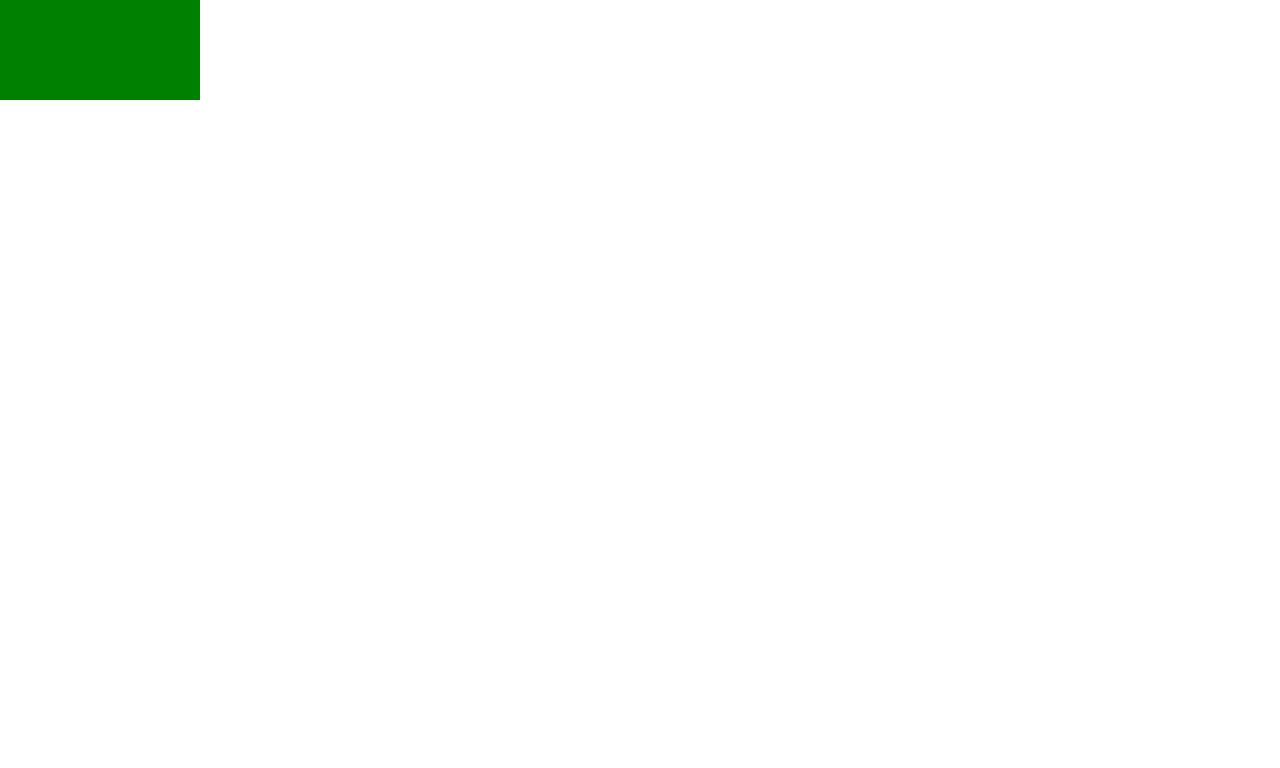
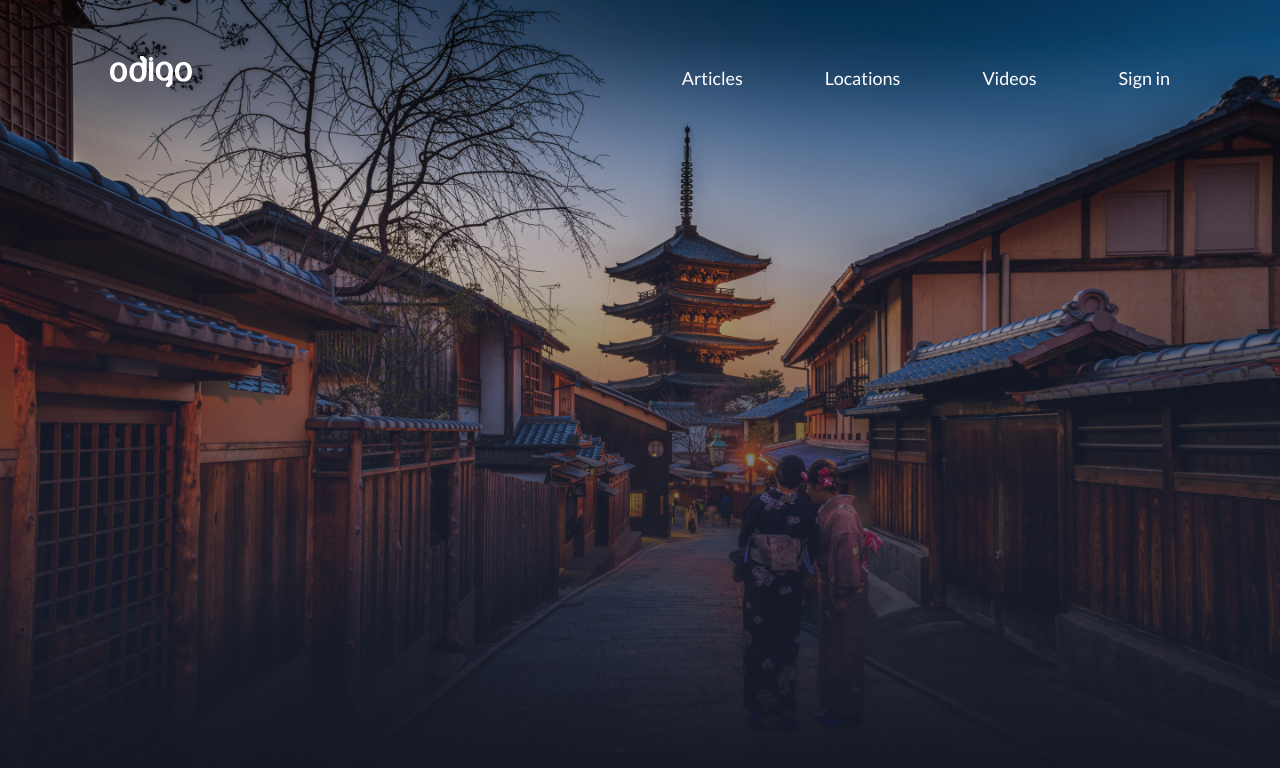
Before and after one commit to vadushkin/JapanesePlacesSite, a plain HTML site: page index.html in a window 1280 px wide. Drawn offline with Linux system fonts and the light colour scheme.

Commit message:
Added header navbar

```diff
--- a/css/style.css
+++ b/css/style.css
@@ -33,9 +33,77 @@ html {
     box-sizing: inherit;
 }
 
-.item {
-    width: 200px;
-    height: 100px;
-    background: green;
-    /*padding: 20px;*/
+body {
+    font-family: 'Lato', serif;
+    font-style: normal;
+    font-size: 16px;
+    line-height: 1.2;
+    font-weight: normal;
+    color: #102746;
 }
+
+.wrapper {
+    max-width: 1060px;
+    margin: 0 auto;
+}
+
+/* ############################################################### */
+/* Header block start */
+/* ############################################################### */
+
+.header {
+    position: fixed;
+    top: 0;
+    left: 0;
+    width: 100%;
+}
+
+.header__wrapper {
+    display: flex;
+    flex-wrap: wrap;
+    align-items: flex-end;
+    justify-content: space-between;
+    padding-top: 56px;
+}
+
+.header__list {
+    display: flex;
+    flex-wrap: wrap;
+}
+
+.header__item {
+    margin-right: 82px;
+}
+
+.header__item:last-child {
+    margin-right: 0;
+}
+
+.header__link {
+    font-size: 18px;
+    line-height: 24px;
+    color: white;
+    text-decoration: none;
+}
+
+.header__link:hover, .header__link:focus, .header__link:active {
+    opacity: 85%;
+}
+
+/* ############################################################### */
+/* Header block end */
+/* ############################################################### */
+
+/* ############################################################### */
+/* Intro block start */
+/* ############################################################### */
+
+.intro {
+    height: 100vh;
+    background: url(../img/intro-bg.jpg) no-repeat center;
+    background-size: cover;
+}
+
+/* ############################################################### */
+/* Intro block end */
+/* ############################################################### */
--- a/index.html
+++ b/index.html
@@ -2,15 +2,49 @@
 <html lang="en">
 <head>
     <meta charset="UTF-8">
+    <meta name="viewport" content="width=device-width, initial-scale=1.0">
 
-    <title>Title</title>
+    <title>Discover Amazing places in Japan</title>
 
     <link rel="stylesheet" href="css/reset.css">
     <link rel="stylesheet" href="css/style.css">
 </head>
 <body>
 
-<div class="item"></div>
+<header class="header">
+    <div class="wrapper">
+        <div class="header__wrapper">
+            <div class="header__logo">
+                <a href="/" class="heaver__logo-link">
+                    <img src="img/svg/odigo-logo.svg" alt="Discover Amazing places in Japan" class="header__logo-img">
+                </a>
+            </div>
+
+            <nav class="header__nav">
+                <ul class="header__list">
+                    <li class="header__item">
+                        <a href="#" class="header__link">Articles</a>
+                    </li>
+                    <li class="header__item">
+                        <a href="#" class="header__link">Locations</a>
+                    </li>
+                    <li class="header__item">
+                        <a href="#" class="header__link">Videos</a>
+                    </li>
+                    <li class="header__item">
+                        <a href="#" class="header__link">Sign in</a>
+                    </li>
+                </ul>
+            </nav>
+        </div>
+    </div>
+</header>
+
+<main class="main">
+    <section class="intro">
+    </section>
+</main>
+
 
 </body>
 </html>
```
Also changed, not shown: img/intro-bg.jpg (added), img/svg/odigo-logo.svg (added).
